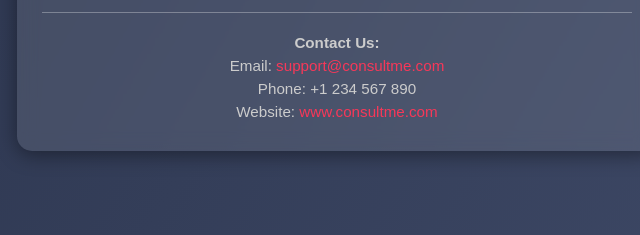
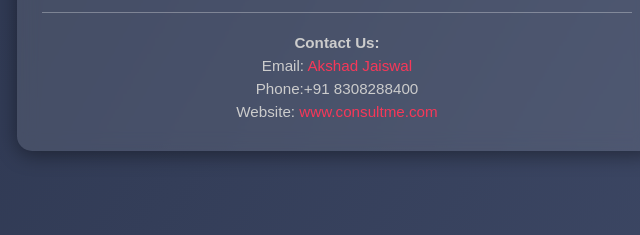
Before and after one commit to akshadjaiswal/Consult-Me, a website: page Public/About Us/AboutUs.html in a window 1280 px wide. Shown: the part 519-754 px from the top of the page, 303-943 px from the left. Drawn offline with Linux system fonts and the light colour scheme.

Commit message:
Update 🍪

```diff
--- a/Public/About Us/AboutUs.html
+++ b/Public/About Us/AboutUs.html
@@ -40,9 +40,9 @@
           <p><b>Contact Us:</b></p>
           <p>
             Email:
-            <a href="mailto:support@consultme.com">support@consultme.com</a>
+            <a href="mailto:akshujaiswal1119@gmail.com"> Akshad Jaiswal</a>
           </p>
-          <p>Phone: +1 234 567 890</p>
+          <p>Phone:+91 8308288400</p>
           <p>
             Website:
             <a href="https://www.consultme.com" target="_blank"
```
Also changed, not shown: Public/Prediction/prediction.html (+2 -1 lines), Public/Prediction/script.js (+12 -5 lines).
